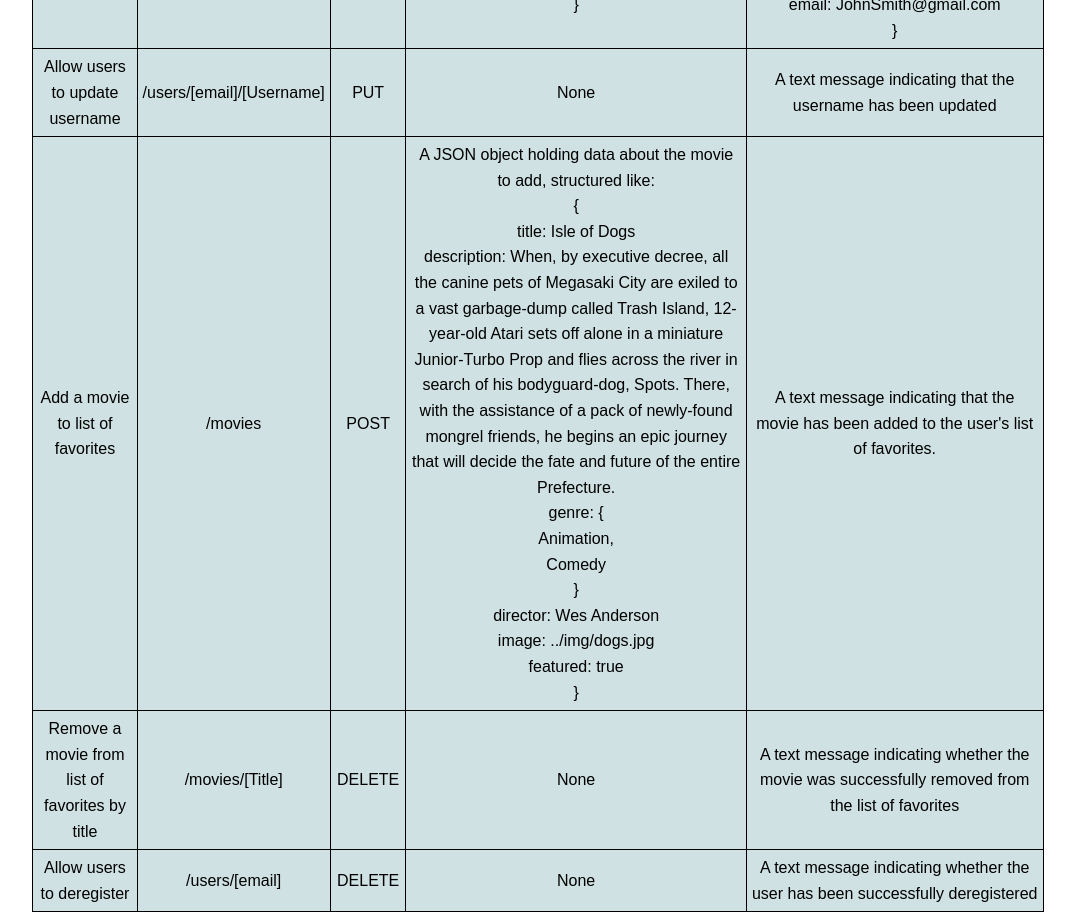
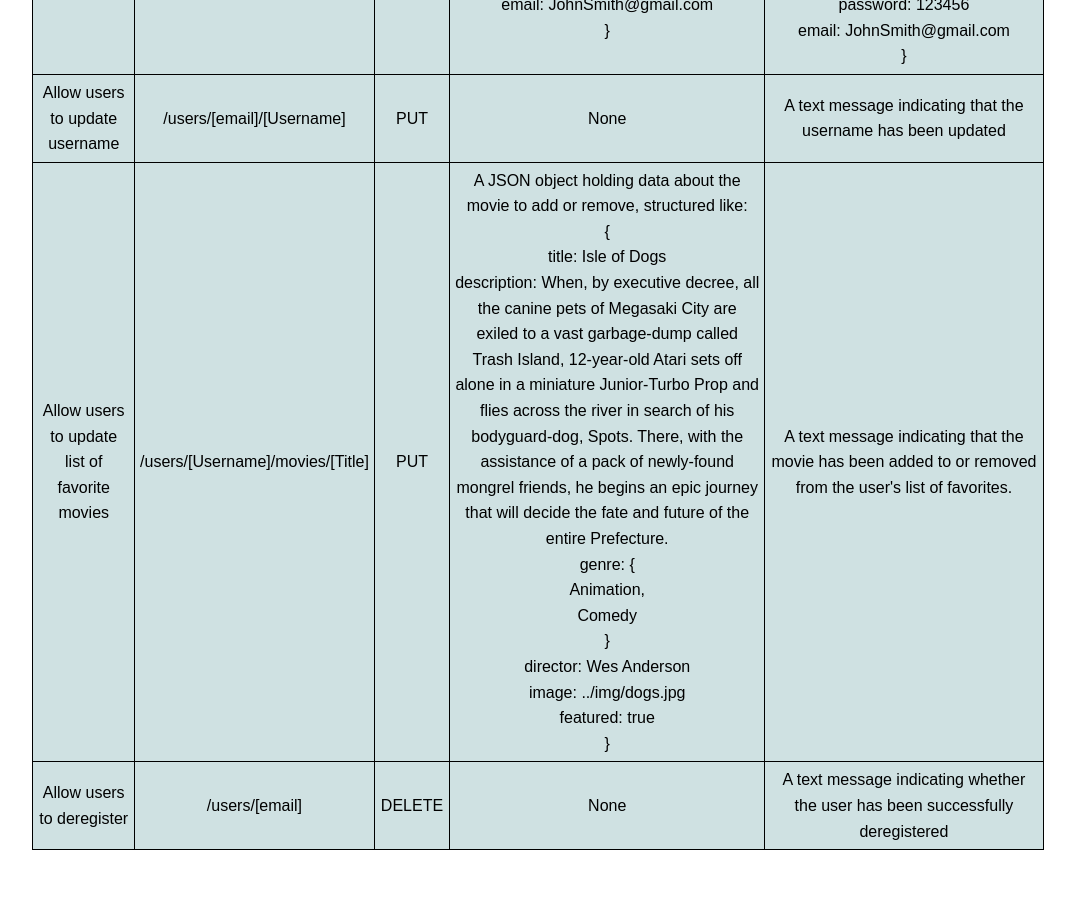
Before and after one commit to mbertis/myFlix, a website: page Public/documentation.html in a window 1280 px wide. Shown: the part 1840-2760 px from the top of the page, without its empty margins (102-1177 px from the left). After the commit the page ends 2698 px from the top, so only its background shows below. Drawn offline with Linux system fonts and the light colour scheme; a web font is replaced by a local one.

Commit message:
edited route to update list of favorite movies

```diff
--- a/Public/documentation.html
+++ b/Public/documentation.html
@@ -144,12 +144,12 @@
             </td>
           </tr>
           <tr>
-            <td>Add a movie to list of favorites</td>
-            <td>/movies</td>
-            <td>POST</td>
+            <td>Allow users to update list of favorite movies</td>
+            <td>/users/[Username]/movies/[Title]</td>
+            <td>PUT</td>
             <td>
-              A JSON object holding data about the movie to add, structured
-              like: <br />
+              A JSON object holding data about the movie to add or remove,
+              structured like: <br />
               {<br />
               title: Isle of Dogs<br />
               description: When, by executive decree, all the canine pets of
@@ -169,18 +169,8 @@
               }
             </td>
             <td>
-              A text message indicating that the movie has been added to the
-              user's list of favorites.
-            </td>
-          </tr>
-          <tr>
-            <td>Remove a movie from list of favorites by title</td>
-            <td>/movies/[Title]</td>
-            <td>DELETE</td>
-            <td>None</td>
-            <td>
-              A text message indicating whether the movie was successfully
-              removed from the list of favorites
+              A text message indicating that the movie has been added to or
+              removed from the user's list of favorites.
             </td>
           </tr>
           <tr>
```
Also changed, not shown: index.js (+3 -12 lines).
